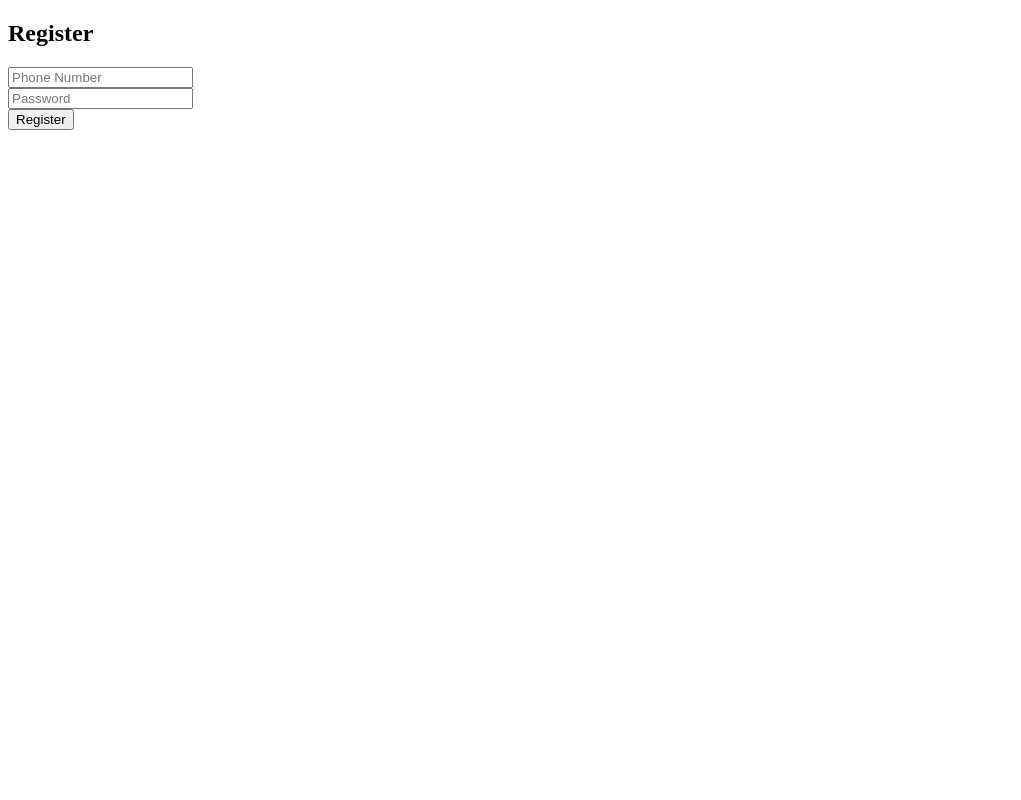
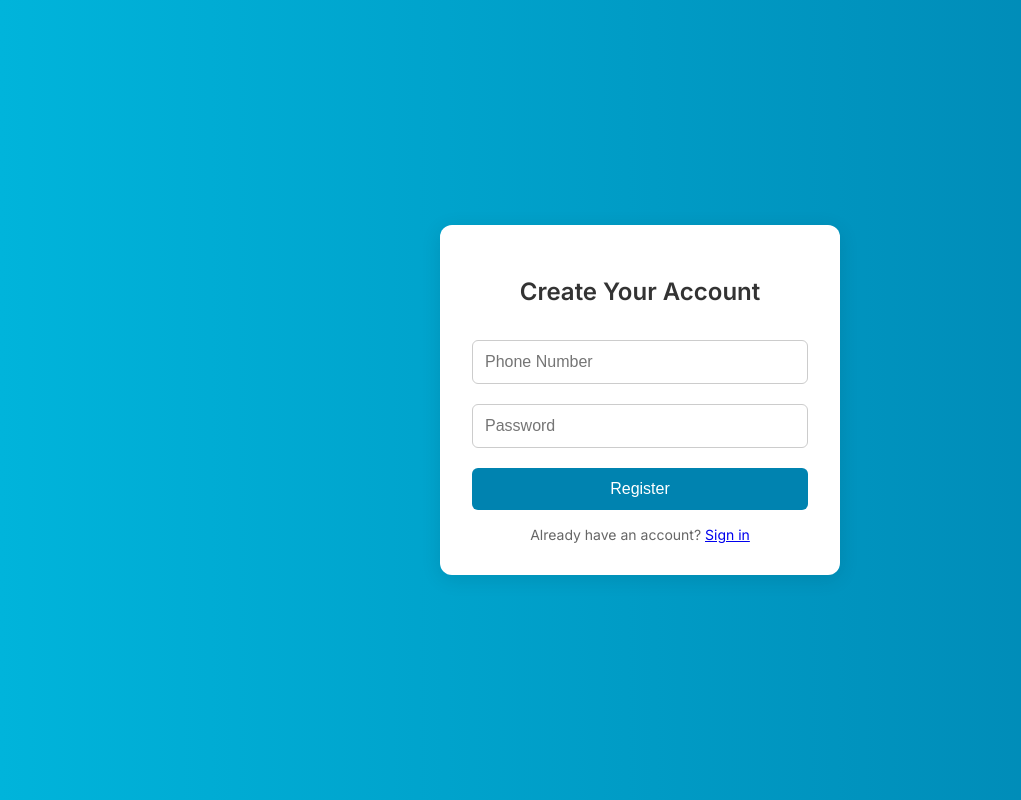
Before and after one commit to sesco001/Feschatauth, a plain HTML site: page register.html in a window 1280 px wide. Shown: the whole page, without its empty margins (0-1021 px from the left). Drawn offline with Linux system fonts and the light colour scheme.

Commit message:
Update register.html

```diff
--- a/register.html
+++ b/register.html
@@ -1,27 +1,109 @@
 <!DOCTYPE html>
-<html>
+<html lang="en">
 <head>
-  <title>Register</title>
+  <meta charset="UTF-8" />
+  <meta name="viewport" content="width=device-width, initial-scale=1.0"/>
+  <title>FezChat | Register</title>
+  <link href="https://fonts.googleapis.com/css2?family=Inter:wght@400;600&display=swap" rel="stylesheet">
+  <style>
+    * {
+      box-sizing: border-box;
+    }
+
+    body {
+      margin: 0;
+      padding: 0;
+      font-family: 'Inter', sans-serif;
+      background: linear-gradient(to right, #00b4db, #0083b0);
+      display: flex;
+      align-items: center;
+      justify-content: center;
+      height: 100vh;
+    }
+
+    .card {
+      background: #fff;
+      padding: 2rem;
+      border-radius: 12px;
+      box-shadow: 0 4px 20px rgba(0,0,0,0.1);
+      width: 100%;
+      max-width: 400px;
+    }
+
+    h2 {
+      margin-bottom: 1.5rem;
+      color: #333;
+      text-align: center;
+    }
+
+    input {
+      width: 100%;
+      padding: 12px;
+      margin: 10px 0;
+      border-radius: 6px;
+      border: 1px solid #ccc;
+      font-size: 16px;
+    }
+
+    button {
+      width: 100%;
+      padding: 12px;
+      background-color: #0083b0;
+      color: white;
+      border: none;
+      border-radius: 6px;
+      font-size: 16px;
+      cursor: pointer;
+      margin-top: 10px;
+    }
+
+    button:hover {
+      background-color: #005f7c;
+    }
+
+    .footer {
+      text-align: center;
+      margin-top: 1rem;
+      font-size: 14px;
+      color: #666;
+    }
+  </style>
+</head>
+<body>
+  <div class="card">
+    <h2>Create Your Account</h2>
+    <input type="text" id="phone" placeholder="Phone Number" required />
+    <input type="password" id="password" placeholder="Password" required />
+    <button onclick="register()">Register</button>
+    <div class="footer">
+      Already have an account? <a href="login.html">Sign in</a>
+    </div>
+  </div>
+
   <script>
     async function register() {
-      const phone = document.getElementById('phone').value;
-      const pass = document.getElementById('password').value;
+      const phone = document.getElementById('phone').value.trim();
+      const pass = document.getElementById('password').value.trim();
 
-      const res = await fetch('http://localhost:8080/auth/register', {
-        method: 'POST',
-        headers: {'Content-Type': 'application/json'},
-        body: JSON.stringify({phoneNumber: phone, password: pass})
-      });
+      if (!phone || !pass) {
+        alert('Please fill in both fields.');
+        return;
+      }
 
-      const text = await res.text();
-      alert(text);
+      try {
+        const res = await fetch('http://localhost:8080/auth/register', {
+          method: 'POST',
+          headers: { 'Content-Type': 'application/json' },
+          body: JSON.stringify({ phoneNumber: phone, password: pass })
+        });
+
+        const text = await res.text();
+        alert(text);
+      } catch (err) {
+        alert('Error during registration.');
+        console.error(err);
+      }
     }
   </script>
-</head>
-<body>
-  <h2>Register</h2>
-  <input type="text" id="phone" placeholder="Phone Number" /><br />
-  <input type="password" id="password" placeholder="Password" /><br />
-  <button onclick="register()">Register</button>
 </body>
 </html>
```
